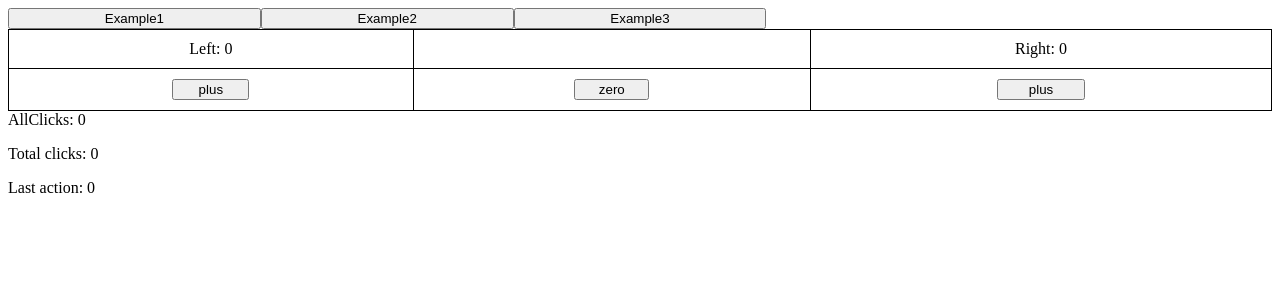
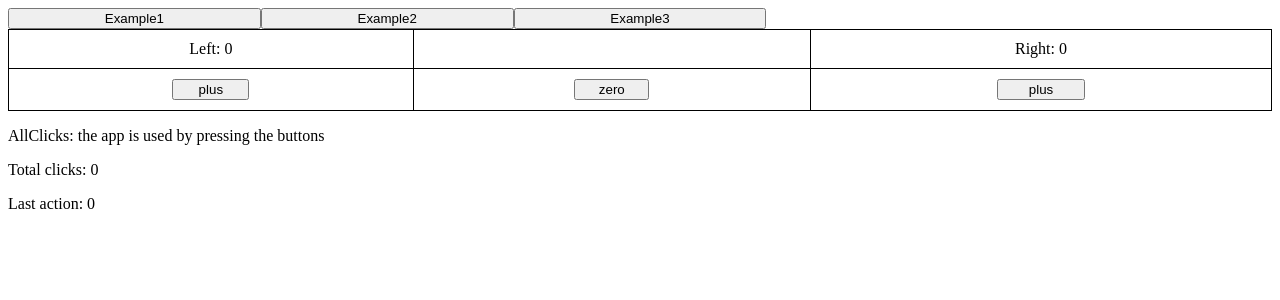
Before and after one commit to buhtig-sudo-azar/FULL, a React (Vite) app in the folder Part1/introdemo/: page / in a window 1280 px wide. Both pictures are taken after a click on the button "Example2". Shown: the top 300 px of the page. Built offline with nearby package versions, Linux system fonts and the light colour scheme.

Commit message:
Conditional rendering

```diff
--- a/Part1/introdemo/src/AppClickHandle.jsx
+++ b/Part1/introdemo/src/AppClickHandle.jsx
@@ -1,5 +1,23 @@
 import { useState } from "react";
 import './index.css'
+
+
+const History = (props) => {
+  if (props.allClicks.length === 0) {
+    return (
+      <>
+        the app is used by pressing the buttons
+      </>
+    )
+  }
+  return (
+    <>
+      button press history: {props.allClicks.join(' ')}
+    </>
+  )
+}
+
+
 
 const Display = (props) => {
   const { counter, clicks, total } = props;
@@ -36,7 +54,7 @@ const Display = (props) => {
           </tr>
         </tbody>
       </table>
-      AllClicks: {clicks.length > 0 ? clicks.join(' ') : 0}
+      <p>AllClicks: <History allClicks={clicks} /></p>
       <p>Total clicks: {clicks.length}</p>
       <p>Last action: {clicks.length > 0 ? clicks[clicks.length - 1] : 0}</p>
     </>
@@ -56,18 +74,24 @@ const AppCounter = () => {
 
 
   const handleLeftClick = () => {
-    setClicks({ ...clicks, left: clicks.left + 1 });
+    setClicks(prevClicks => ({
+      ...prevClicks,
+      left: prevClicks.left + 1
+    }));
 
 
-    setAll(allClicks.concat('L'))
+    setAll(prevAllClicks => prevAllClicks.concat('L'))
 
   };
 
   const handleRightClick = () => {
 
-    setClicks({ ...clicks, right: clicks.right + 1 });
+    setClicks(prevClicks => ({
+      ...prevClicks,
+      right: prevClicks.right + 1
+    }));
 
-    setAll(allClicks.concat('R'))
+    setAll(prevAllClicks => prevAllClicks.concat('R'))
   };
 
   const handleZeroClick = () => {
```
Also changed, not shown: 1 other file (tests, documents, lock files or other folders).
